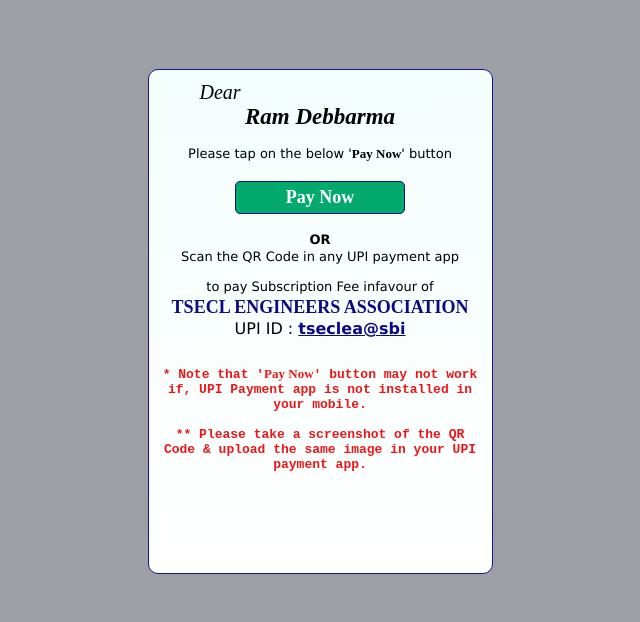
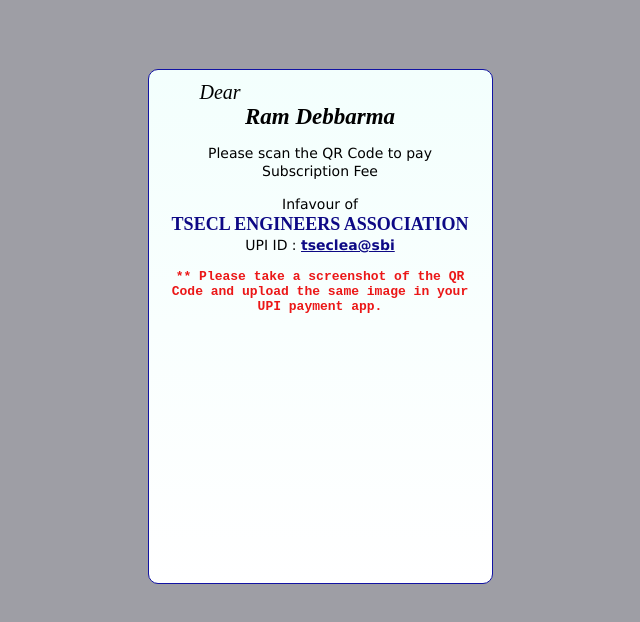
Before and after one commit to tseclengineersasso/214, a plain HTML site: page index.html in a window 1280 px wide. Shown: the whole page, without its empty margins (320-960 px from the left). Drawn offline with Linux system fonts and the light colour scheme; a script that the page names is missing.

Commit message:
Add files via upload

```diff
--- a/index.html
+++ b/index.html
@@ -15,22 +15,6 @@
 
     #qrcode {
         pointer-events: none;
-    }
-    button {
-        background-color: #04AA6D;
-        color: rgb(255, 255, 255);
-        padding: 5px 5px;
-        margin: 5px 0;
-        border: none;
-        cursor: pointer;
-        width: 50%;
-        border-radius: 5px;
-        border: 1px solid #0d0f83;
-    }
-    button:hover {
-        opacity: 0.9;
-        background-color: #7139d3;
-        color: rgb(253, 223, 133);
     }
     .container {
         text-align: center;
@@ -55,17 +39,19 @@
         font-weight: bold;
         line-height: 0.1;
         font-size: 23px;
-        padding-bottom: 5px;
+        padding-bottom: 3px;
     }
     .fnt3 {
-        font-size: 13px;
+        font-size: 14px;
+        line-height: 1.3;
+        padding-left: 30px;
+        padding-right: 30px;
+    }
+    .fnt4 {
+        font-size: 14px;
         line-height: 1.3;
         padding-left: 10px;
         padding-right: 10px;
-    }
-    .fnt4 {
-        font-family: 'Times New Roman';
-        font-weight: bold;
     }
     .fnt5 {
         font-family: 'Courier New';
@@ -99,7 +85,7 @@
     width: 23%; /* Could be more or less, depending on screen size */
     height: 53%;
     min-width: 343px;
-    min-height: 503px;
+    min-height: 513px;
     }
 
     /* Add Zoom Animation */
@@ -127,19 +113,11 @@
         <div class="container">
             <p class="fnt1">Dear</p>
             <p class="fnt2">Ram Debbarma</p>
-            <p class="fnt3">Please tap on the below '<span class="fnt4">Pay Now</span>' button</p>
-
-            <a href="upi://pay?pa=tseclea@sbi&pn=TSECL%20ENGINEERS%20ASSOCIATION&mc=8398&tr=&tn=ID214%20Subscription&am=&cu=INR&url=&mode=02&purpose=00&orgid=159002&sign=MEUCIQC4XHZJWEfBspS1A6+UMtQcBr/ZT00bWTdvZJhRCsLilwIgGPyzjukW/iwSieU2ohpTzfGLGxYwuJfK4ws/lBz8rzs=">
-                <button class="fnt">Pay Now</button>
-            </a>
-            <p class="fnt3"><b>OR</b><br><span style="line-height: 1.3">Scan the QR Code in any UPI payment app</span></p>
+            <p class="fnt3">Please scan the QR Code to pay Subscription Fee</p>
             <center id="qrcode"></center>
-            <p class="fnt3">to pay Subscription Fee infavour of<br><a class="fnt" style="color: rgb(13, 9, 133);">TSECL ENGINEERS ASSOCIATION</a>
-                <br><span style="font-size: 16px;">UPI ID : <u style="color: rgb(13, 9, 133);"><b>tseclea@sbi</b></u></span></p>
-
-            <p class="fnt5" style="padding-top: 13px;">* Note that '<span class="fnt4">Pay Now</span>' button may not work if, UPI Payment app is not installed in your mobile. </p>
-            <p class="fnt5"> ** Please take a screenshot of the QR Code & upload the same image in your UPI payment app. </p>
-
+            <p class="fnt4">Infavour of<br><a class="fnt" style="color: rgb(13, 9, 133);">TSECL ENGINEERS ASSOCIATION</a>
+                <br>UPI ID : <u style="color: rgb(13, 9, 133);"><b>tseclea@sbi</b></u></p>
+            <p class="fnt5"> ** Please take a screenshot of the QR Code and upload the same image in your UPI payment app. </p>
         </div>
     </div>
 </div>
@@ -149,8 +127,8 @@
         var upiData = "upi://pay?pa=tseclea@sbi&pn=TSECL%20ENGINEERS%20ASSOCIATION&mc=8398&tr=&tn=ID214%20Subscription&am=&cu=INR&url=&mode=02&purpose=00&orgid=159002&sign=MEUCIQC4XHZJWEfBspS1A6+UMtQcBr/ZT00bWTdvZJhRCsLilwIgGPyzjukW/iwSieU2ohpTzfGLGxYwuJfK4ws/lBz8rzs=";
         var qrcod = new QRCode(document.getElementById("qrcode"), {
             text: upiData,
-            width: 200,
-            height: 200,
+            width: 243,
+            height: 243,
         });
         qrcod.make();
     }
```
